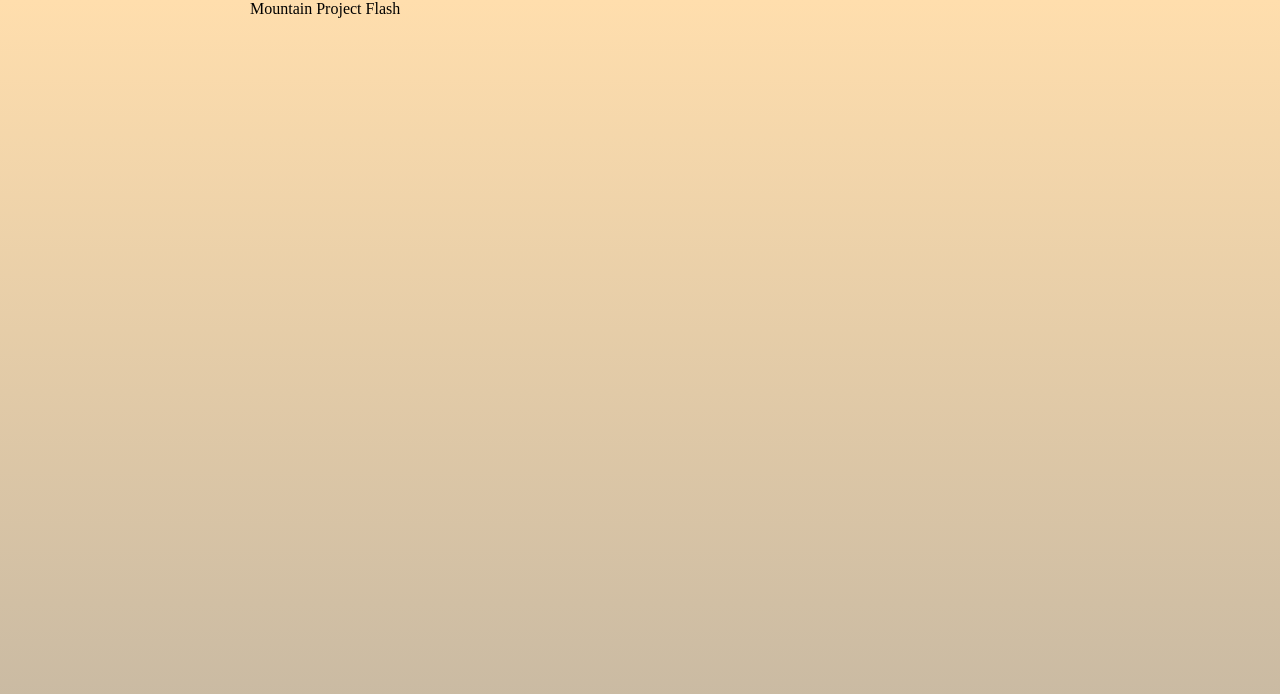
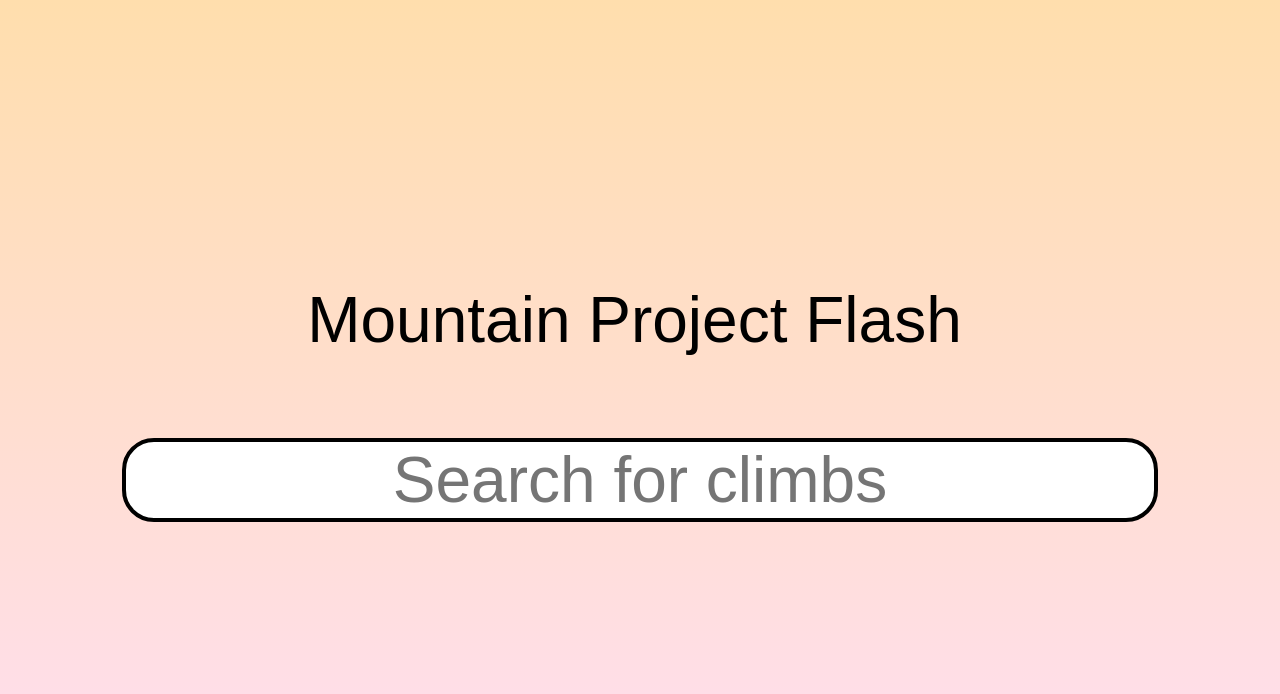
Before and after one commit to tbunz/mtn-project-flash, a React (Create React App) app: page / in a window 1280 px wide. Shown: the top 694 px of the page. Built offline with nearby package versions, Linux system fonts and the light colour scheme.

Commit message:
Project restructure. Slides handles logic for which class of Slide to display. Infinite scrolling only required for when climbs are displayed. Review state at App level. Maybe at Slide level instead.

```diff
--- a/src/components/App/App.css
+++ b/src/components/App/App.css
@@ -1,6 +1,4 @@
 .App {
-  min-height: 100vh;
-  background-color: red;
   min-height: 100vh;
   margin: 0;
 }
--- a/src/components/App/App.js
+++ b/src/components/App/App.js
@@ -1,11 +1,33 @@
 import './App.css';
 import React, { Component } from 'react';
-import SlideContainer from '../SlideContainer/SlideContainer'
+import Slides from '../Slides/Slides'
+import InfiniteScroll from 'react-infinite-scroll-component';
 
 export default class App extends Component {
-  render() {
+  constructor(props){
+    super(props);
+
+    //Initialize with welcome page info
+    this.state = {
+      pageFamily: "welcome",
+      content: ["Mountain Project Flash"]
+    };
+  }
+
+  // Creates a collection of Slides to display from state.content
+  toDisplay () {
     return(
-      <SlideContainer />
+      <Slides
+      pageFamily={this.state.pageFamily}
+      content={this.state.content}
+      />
+    )
+  }
+
+   //Returns a scrollable page made of Slides that fetches data as needed
+   render() {
+    return(
+      <>{this.toDisplay()}</>
     )
   }
 }
--- a/src/components/Slide/Slide.js
+++ /dev/null
@@ -1,29 +0,0 @@
-import './WelcomeSlide.css';
-import {useRef} from "react";
-import gsap from "gsap";
-import { useGSAP } from "@gsap/react";
-
-gsap.registerPlugin(useGSAP);
-
-//Individual slide contained in SlideContainer
-// pageFamily decides between X Slide styles to display: X X X
-function Slide( props ) {
-  const title = useRef();
-
-  useGSAP(() => {
-      gsap.to(title.current, { x: "250", duration: 3 });
-    },
-  );
-
-  if (props.pageFamily == "welcomeSlide"){
-    return (
-      <div className="welcomeSlide">
-        <div className="welcomeTitle" ref={title}>
-        {props.content}
-        </div>
-      </div>
-    );
-  }
-}
-
-export default Slide;
--- a/src/components/Slide/WelcomeSlide.css
+++ /dev/null
@@ -1,4 +0,0 @@
-.welcomeSlide {
-    height: 100vh;
-    background-image: linear-gradient(#ffdead, #c2b5a1)
-}
--- a/src/components/SlideContainer/SlideContainer.css
+++ /dev/null
@@ -1,4 +0,0 @@
-.SlideContainer{
-    min-height: 100vh;
-    margin: 0;
-}
--- a/src/components/SlideContainer/SlideContainer.js
+++ /dev/null
@@ -1,51 +0,0 @@
-import './SlideContainer.css';
-import React, { Component } from 'react';
-import Slide from '../Slide/Slide'
-import InfiniteScroll from 'react-infinite-scroll-component';
-
-//Maintains state of info on page. Creates/destroys Slides as necessary
-export default class SlideContainer extends Component {
-
-  constructor(props){
-    super(props);
-
-    this.state = {
-      img: ["img1", "img2", "img3"],
-      pageFamily: "welcomeSlide",
-      content: ["Mountain Project Flash"]
-    };
-  }
-
-  // Retrieve next info on scroll
-  fetchPage () {
-    return "next";
-  };
-
-  //Returns a scrollable page that fetches data as needed as user scrolls
-  render() {
-    return(
-      <div className="SlideContainer">
-
-        <InfiniteScroll
-          dataLength={this.state.content.length}
-          next={this.fetchPage}
-          hasMore={true}
-        >
-
-        {this.state.content.map((i, index) => (
-          <div key={index}>
-            <Slide
-            index={index}
-            pageFamily={this.state.pageFamily}
-            content={this.state.content}
-            imgs={this.state.img}
-            />
-          </div>
-        ))}
-
-
-        </InfiniteScroll>
-      </div>
-    )
-  }
-  }
--- /dev/null
+++ b/src/components/Slides/Slides.css
@@ -0,0 +1,4 @@
+.slide {
+    height: 100vh;
+    background-color: #ffdead;
+}
--- /dev/null
+++ b/src/components/Slides/Slides.js
@@ -0,0 +1,16 @@
+import './Slides.css';
+import WelcomeSlide from '../WelcomeSlide/WelcomeSlide'
+
+//Individual slide that makes up a page of slides
+// props.pageFamily decides between X Slide styles to display: welcome, X X
+function Slides( props ) {
+  if (props.pageFamily == "welcome"){
+    return (
+        <WelcomeSlide
+        content={props.content}
+        />
+    );
+  }
+}
+
+export default Slides;
--- /dev/null
+++ b/src/components/WelcomeSlide/WelcomeSlide.css
@@ -0,0 +1,29 @@
+.welcome {
+    background-image: linear-gradient(#ffdead,#ffdef0);
+    margin: 0;
+    font-family: Arial, Helvetica, sans-serif;
+}
+
+.title {
+    position: absolute;
+    left: 50%;
+    top: 40%;
+    transform: translate(-50%, -50%);
+    width: 52vw;
+    font-size: 5vw;
+}
+
+.search {
+    position: absolute;
+    left: 50%;
+    top: 60%;
+    transform: translate(-50%, -50%);
+    width: 80vw;
+
+    font-size: 5vw;
+    border-style: solid;
+    border-color: black;
+    border-width: 0.07em;
+    border-radius: 0.5em;
+    text-align: center;
+}
--- /dev/null
+++ b/src/components/WelcomeSlide/WelcomeSlide.js
@@ -0,0 +1,45 @@
+import './WelcomeSlide.css';
+import {useRef} from "react";
+import gsap from "gsap";
+import { useGSAP } from "@gsap/react";
+
+gsap.registerPlugin(useGSAP);
+
+function WelcomeSlide( props ) {
+    //Initial animations
+    useGSAP(() => {
+        gsap.from(".title", {
+            opacity: 0,
+            duration: 2,
+            ease: "power1.in"
+        })
+        gsap.from(".title", {
+            left: "35%",
+            duration: 2,
+            ease: "power1.out"
+        })
+        gsap.from(".search", {
+            opacity: 0,
+            duration: 2,
+            ease: "power1.in"
+        });
+        gsap.from(".search", {
+            top: "80%",
+            duration: 2,
+            ease: "power1.out"
+        })
+      },
+    );
+
+    return (
+    <div className="welcome slide">
+        <div className="title">
+        {props.content}
+        </div>
+        <input className="search" placeholder="Search for climbs">
+        </input>
+    </div>
+    );
+  }
+
+  export default WelcomeSlide;
--- /dev/null
+++ b/src/components/responsive/responsive.css
@@ -0,0 +1,5 @@
+/* TODO
+
+For general responsive properties
+
+*/
```
